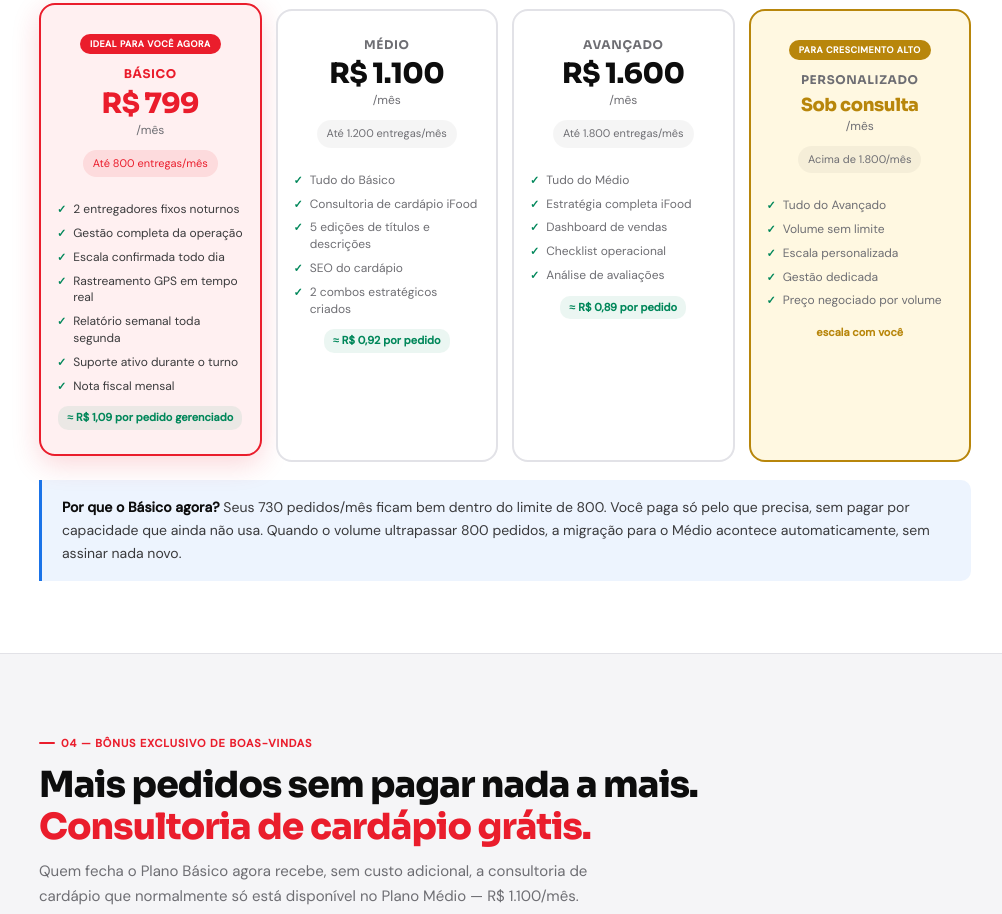
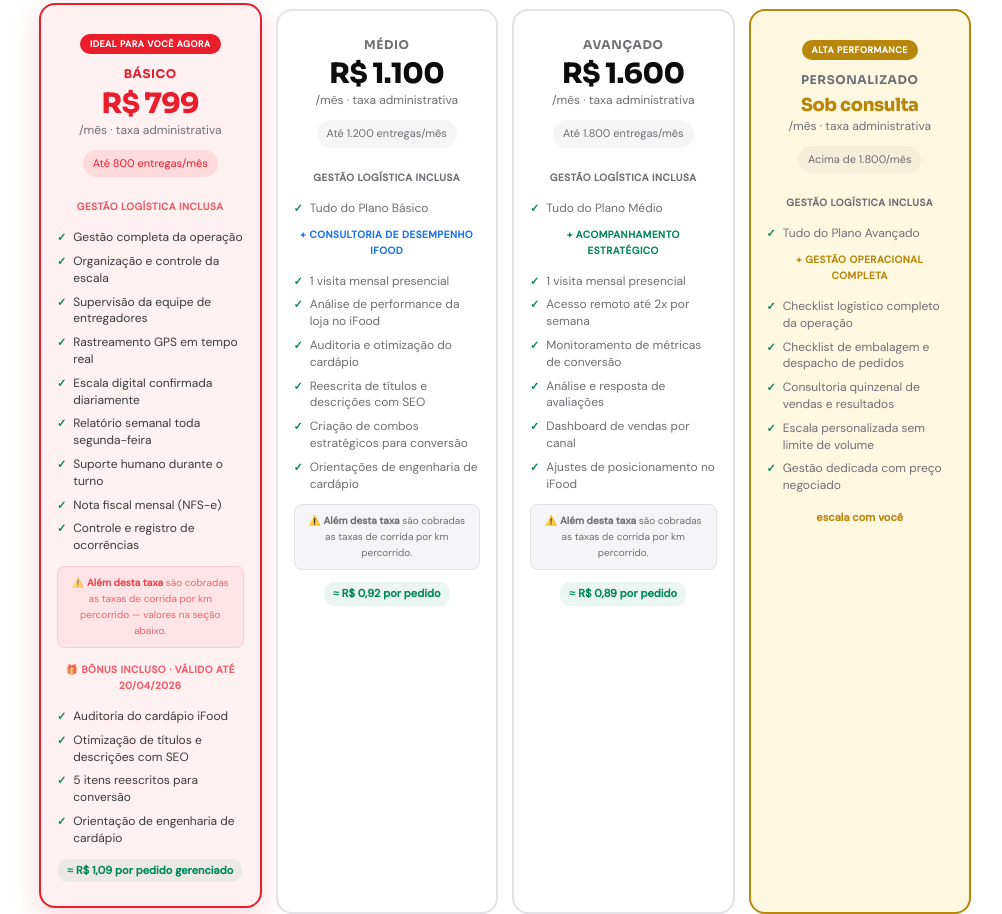
Before and after one commit to osascoexpressoficial-debug/propostapasteldadrica, a plain HTML site: page index.html in a window 1280 px wide. Shown: the part 6778-7692 px from the top of the page, without its empty margins (135-1137 px from the left). Drawn offline with Linux system fonts and the light colour scheme.

Commit message:
Add files via upload

```diff
--- a/index.html
+++ b/index.html
@@ -1034,65 +1034,108 @@ footer{background:var(--text);border-top:1px solid rgba(255,255,255,.06);padding
       <p>Cada plano foi pensado para um momento diferente do negócio. Com 730 pedidos/mês, o Plano Básico é o ideal agora. Quando o volume crescer, você migra sem burocracia.</p>
     </div>
     <div class="planos-grid fade-in">
+      <!-- BÁSICO -->
       <div class="plano-card rec">
         <div class="plano-rec-badge">Ideal para você agora</div>
         <div class="plano-nome">Básico</div>
         <div class="plano-val">R$ 799</div>
-        <div class="plano-mes">/mês</div>
+        <div class="plano-mes">/mês · taxa administrativa</div>
         <div class="plano-limite">Até 800 entregas/mês</div>
+        <div style="font-size:10px;font-weight:700;color:rgba(234,29,44,.7);text-transform:uppercase;letter-spacing:.05em;margin:12px 0 6px;">Gestão logística inclusa</div>
         <ul class="plano-items">
-          <li>2 entregadores fixos noturnos</li>
           <li>Gestão completa da operação</li>
-          <li>Escala confirmada todo dia</li>
+          <li>Organização e controle da escala</li>
+          <li>Supervisão da equipe de entregadores</li>
           <li>Rastreamento GPS em tempo real</li>
-          <li>Relatório semanal toda segunda</li>
-          <li>Suporte ativo durante o turno</li>
-          <li>Nota fiscal mensal</li>
+          <li>Escala digital confirmada diariamente</li>
+          <li>Relatório semanal toda segunda-feira</li>
+          <li>Suporte humano durante o turno</li>
+          <li>Nota fiscal mensal (NFS-e)</li>
+          <li>Controle e registro de ocorrências</li>
         </ul>
-        <div class="plano-por-pedido">≈ R$ 1,09 por pedido gerenciado</div>
-      </div>
+        <div style="font-size:10px;color:rgba(234,29,44,.65);background:rgba(234,29,44,.05);border:1px solid rgba(234,29,44,.12);border-radius:8px;padding:8px 10px;margin-top:12px;line-height:1.6;">
+          ⚠️ <strong style="color:rgba(234,29,44,.8);">Além desta taxa</strong> são cobradas as taxas de corrida por km percorrido — valores na seção abaixo.
+        </div>
+        <div style="font-size:10px;font-weight:700;color:rgba(234,29,44,.7);text-transform:uppercase;letter-spacing:.05em;margin:14px 0 6px;">🎁 Bônus incluso · válido até 20/04/2026</div>
+        <ul class="plano-items">
+          <li>Auditoria do cardápio iFood</li>
+          <li>Otimização de títulos e descrições com SEO</li>
+          <li>5 itens reescritos para conversão</li>
+          <li>Orientação de engenharia de cardápio</li>
+        </ul>
+        <div class="plano-por-pedido" style="margin-top:12px;">≈ R$ 1,09 por pedido gerenciado</div>
+      </div>
+
+      <!-- MÉDIO -->
       <div class="plano-card">
         <div class="plano-nome">Médio</div>
         <div class="plano-val">R$ 1.100</div>
-        <div class="plano-mes">/mês</div>
+        <div class="plano-mes">/mês · taxa administrativa</div>
         <div class="plano-limite">Até 1.200 entregas/mês</div>
+        <div style="font-size:10px;font-weight:700;color:var(--text-secondary);text-transform:uppercase;letter-spacing:.05em;margin:12px 0 6px;">Gestão logística inclusa</div>
         <ul class="plano-items">
-          <li>Tudo do Básico</li>
-          <li>Consultoria de cardápio iFood</li>
-          <li>5 edições de títulos e descrições</li>
-          <li>SEO do cardápio</li>
-          <li>2 combos estratégicos criados</li>
+          <li>Tudo do Plano Básico</li>
         </ul>
-        <div class="plano-por-pedido">≈ R$ 0,92 por pedido</div>
-      </div>
+        <div style="font-size:10px;font-weight:700;color:var(--blue);text-transform:uppercase;letter-spacing:.05em;margin:10px 0 6px;">+ Consultoria de desempenho iFood</div>
+        <ul class="plano-items">
+          <li>1 visita mensal presencial</li>
+          <li>Análise de performance da loja no iFood</li>
+          <li>Auditoria e otimização do cardápio</li>
+          <li>Reescrita de títulos e descrições com SEO</li>
+          <li>Criação de combos estratégicos para conversão</li>
+          <li>Orientações de engenharia de cardápio</li>
+        </ul>
+        <div style="font-size:10px;color:var(--text-secondary);background:var(--bg);border:1px solid var(--border);border-radius:8px;padding:8px 10px;margin-top:12px;line-height:1.6;">
+          ⚠️ <strong>Além desta taxa</strong> são cobradas as taxas de corrida por km percorrido.
+        </div>
+        <div class="plano-por-pedido" style="margin-top:12px;">≈ R$ 0,92 por pedido</div>
+      </div>
+
+      <!-- AVANÇADO -->
       <div class="plano-card">
         <div class="plano-nome">Avançado</div>
         <div class="plano-val">R$ 1.600</div>
-        <div class="plano-mes">/mês</div>
+        <div class="plano-mes">/mês · taxa administrativa</div>
         <div class="plano-limite">Até 1.800 entregas/mês</div>
+        <div style="font-size:10px;font-weight:700;color:var(--text-secondary);text-transform:uppercase;letter-spacing:.05em;margin:12px 0 6px;">Gestão logística inclusa</div>
         <ul class="plano-items">
-          <li>Tudo do Médio</li>
-          <li>Estratégia completa iFood</li>
-          <li>Dashboard de vendas</li>
-          <li>Checklist operacional</li>
-          <li>Análise de avaliações</li>
+          <li>Tudo do Plano Médio</li>
         </ul>
-        <div class="plano-por-pedido">≈ R$ 0,89 por pedido</div>
-      </div>
+        <div style="font-size:10px;font-weight:700;color:var(--green);text-transform:uppercase;letter-spacing:.05em;margin:10px 0 6px;">+ Acompanhamento estratégico</div>
+        <ul class="plano-items">
+          <li>1 visita mensal presencial</li>
+          <li>Acesso remoto até 2x por semana</li>
+          <li>Monitoramento de métricas de conversão</li>
+          <li>Análise e resposta de avaliações</li>
+          <li>Dashboard de vendas por canal</li>
+          <li>Ajustes de posicionamento no iFood</li>
+        </ul>
+        <div style="font-size:10px;color:var(--text-secondary);background:var(--bg);border:1px solid var(--border);border-radius:8px;padding:8px 10px;margin-top:12px;line-height:1.6;">
+          ⚠️ <strong>Além desta taxa</strong> são cobradas as taxas de corrida por km percorrido.
+        </div>
+        <div class="plano-por-pedido" style="margin-top:12px;">≈ R$ 0,89 por pedido</div>
+      </div>
+
+      <!-- PERSONALIZADO -->
       <div class="plano-card gold-plan">
-        <div class="plano-gold-badge">Para crescimento alto</div>
+        <div class="plano-gold-badge">Alta performance</div>
         <div class="plano-nome">Personalizado</div>
         <div class="plano-val" style="font-size:18px;margin-top:6px;">Sob consulta</div>
-        <div class="plano-mes">/mês</div>
+        <div class="plano-mes">/mês · taxa administrativa</div>
         <div class="plano-limite">Acima de 1.800/mês</div>
+        <div style="font-size:10px;font-weight:700;color:var(--text-secondary);text-transform:uppercase;letter-spacing:.05em;margin:12px 0 6px;">Gestão logística inclusa</div>
         <ul class="plano-items">
-          <li>Tudo do Avançado</li>
-          <li>Volume sem limite</li>
-          <li>Escala personalizada</li>
-          <li>Gestão dedicada</li>
-          <li>Preço negociado por volume</li>
+          <li>Tudo do Plano Avançado</li>
         </ul>
-        <div class="plano-por-pedido" style="background:var(--gold-soft);color:var(--gold);">escala com você</div>
+        <div style="font-size:10px;font-weight:700;color:var(--gold);text-transform:uppercase;letter-spacing:.05em;margin:10px 0 6px;">+ Gestão operacional completa</div>
+        <ul class="plano-items">
+          <li>Checklist logístico completo da operação</li>
+          <li>Checklist de embalagem e despacho de pedidos</li>
+          <li>Consultoria quinzenal de vendas e resultados</li>
+          <li>Escala personalizada sem limite de volume</li>
+          <li>Gestão dedicada com preço negociado</li>
+        </ul>
+        <div class="plano-por-pedido" style="background:var(--gold-soft);color:var(--gold);margin-top:12px;">escala com você</div>
       </div>
     </div>
     <div class="callout blue fade-in" style="margin-top:18px;">
```
